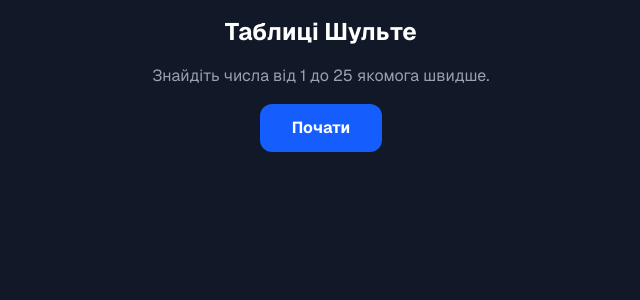
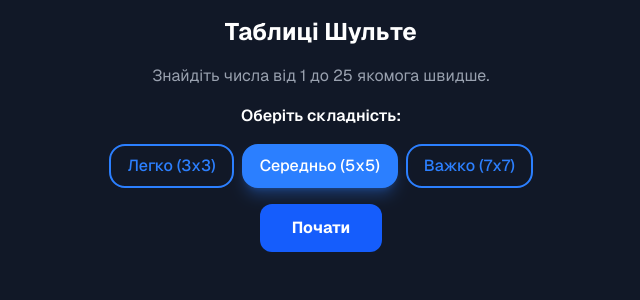
Before and after one commit to imDanyil/triq-app, a Next.js app: page /trainers/schulte in a window 1280 px wide. Shown: the top 300 px of the page, without its empty margins (319-959 px from the left). Built offline with nearby package versions, Linux system fonts and the light colour scheme.

Commit message:
feat: add difficulty selection and save game settings to localStorage

```diff
--- a/src/components/trainers/schulte/SchulteTable.tsx
+++ b/src/components/trainers/schulte/SchulteTable.tsx
@@ -13,6 +13,8 @@ type LastClickInfo = {
 export default function SchulteTable() {
   const [gameState, setGameState] = useState<GameState>("IDLE");
   const [board, setBoard] = useState<number[]>([]);
+  const [boardSize, setBoardSize] = useState<number>(5); // Просто дефолт
+  const [isMounted, setIsMounted] = useState(false);
   const [activeBoardSize, setActiveBoardSize] = useState<number>(5);
   const [currentTarget, setCurrentTarget] = useState<number>(1);
   const { time, isRunning, start, stop, reset } = useTimer();
@@ -21,6 +23,12 @@ export default function SchulteTable() {
     number: null,
     status: null,
   });
+
+  const difficulties = [
+    { label: "Легко", size: 3 },
+    { label: "Середньо", size: 5 },
+    { label: "Важко", size: 7 },
+  ];
 
   const generateTable = (size: number) => {
     const totalCells = size * size;
@@ -38,10 +46,26 @@ export default function SchulteTable() {
     }
   }, [lastClick]);
 
-  const handleStartGame = (size: number) => {
+  useEffect(() => {
+    setIsMounted(true);
+    const saved = localStorage.getItem("schulte-size");
+    if (saved) {
+      setBoardSize(parseInt(saved));
+    }
+  }, []);
+
+  useEffect(() => {
+    if (isMounted) {
+      localStorage.setItem("schulte-size", boardSize.toString());
+    }
+  }, [boardSize, isMounted]);
+
+  if (!isMounted) return null;
+
+  const handleStartGame = () => {
     reset();
-    setActiveBoardSize(size);
-    setBoard(generateTable(size));
+    setActiveBoardSize(boardSize);
+    setBoard(generateTable(boardSize));
     setCurrentTarget(1);
     setGameState("PLAYING");
     setMistakes(0);
@@ -79,11 +103,27 @@ export default function SchulteTable() {
         <div className="text-center space-y-4">
           <h2 className="text-2xl font-bold">Таблиці Шульте</h2>
           <p className="text-gray-400">
-            Знайдіть числа від 1 до {activeBoardSize * activeBoardSize} якомога
-            швидше.
+            Знайдіть числа від 1 до {boardSize * boardSize} якомога швидше.
           </p>
+          <h4 className="text-m font-semibold">Оберіть складність:</h4>
+          <div className="flex gap-2 justify-center">
+            {difficulties.map((diff) => (
+              <button
+                key={diff.size}
+                onClick={() => setBoardSize(diff.size)}
+                className={`border-2 border-blue-500 px-4 py-2 rounded-2xl font-medium transition-all
+        ${
+          boardSize === diff.size
+            ? "bg-blue-500 text-white shadow-lg shadow-blue-500/30"
+            : "bg-transparent text-blue-500 hover:bg-blue-500/10"
+        }`}
+              >
+                {diff.label} ({diff.size}x{diff.size})
+              </button>
+            ))}
+          </div>
           <button
-            onClick={() => handleStartGame(5)}
+            onClick={handleStartGame}
             className="bg-blue-600 hover:bg-blue-700 px-8 py-3 rounded-xl font-bold transition-all"
           >
             Почати
```
